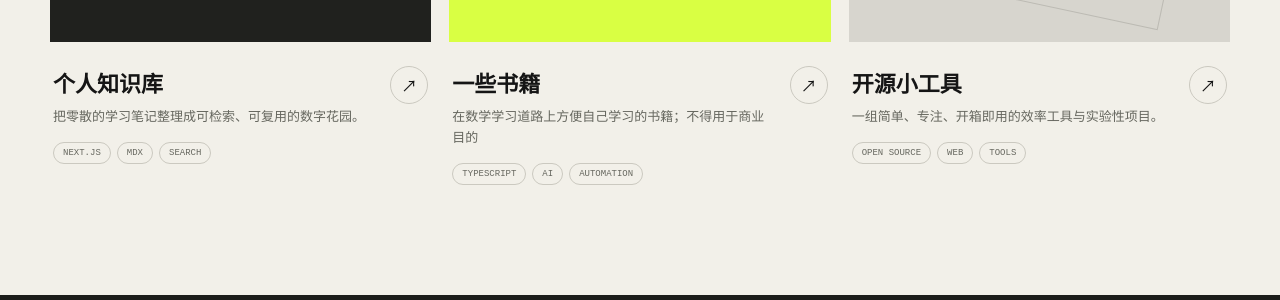
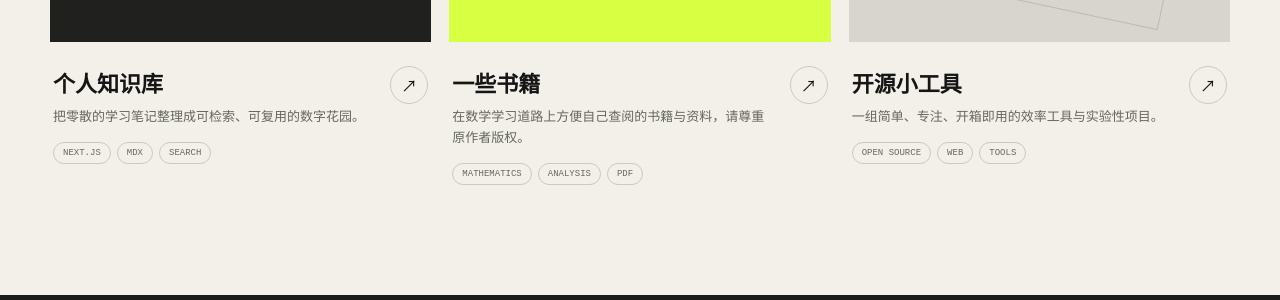
Before and after one commit to jingyaou/jingyaou.github.io, a Jekyll site: the page built from index.html, in a window 1280 px wide and 900 px high, scrolled down 1200 px. Shown: the part 151-451 px from the top of the window. Built offline with Jekyll 4.4.1, drawn with Linux system fonts in a browser that asks for light colours.

Commit message:
Link homepage to books shelf

```diff
--- a/index.html
+++ b/index.html
@@ -42,8 +42,8 @@
         </article>
         <article class="project-card">
           <div class="project-visual visual-02"><span class="project-index">02</span><div class="visual-mark">✦</div></div>
-          <div class="project-copy"><div><h3>一些书籍</h3><p>在数学学习道路上方便自己学习的书籍；不得用于商业目的</p></div><a href="https://github.com/jingyaou" target="_blank" aria-label="在 GitHub 查看">↗</a></div>
-          <ul><li>TypeScript</li><li>AI</li><li>Automation</li></ul>
+          <div class="project-copy"><div><h3>一些书籍</h3><p>在数学学习道路上方便自己查阅的书籍与资料，请尊重原作者版权。</p></div><a href="books/" aria-label="查看书籍">↗</a></div>
+          <ul><li>Mathematics</li><li>Analysis</li><li>PDF</li></ul>
         </article>
         <article class="project-card">
           <div class="project-visual visual-03"><span class="project-index">03</span><div class="visual-mark">◌</div></div>
```
